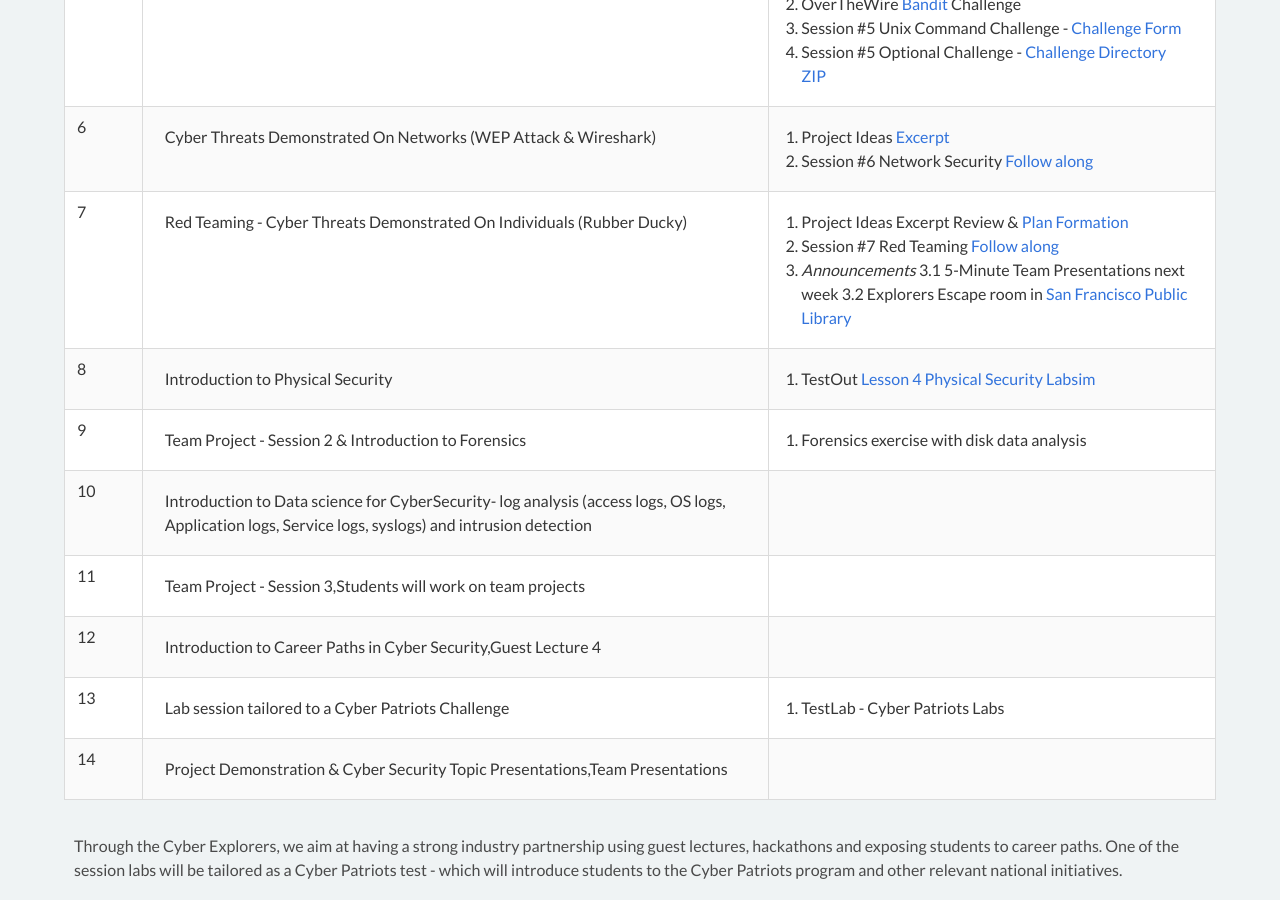
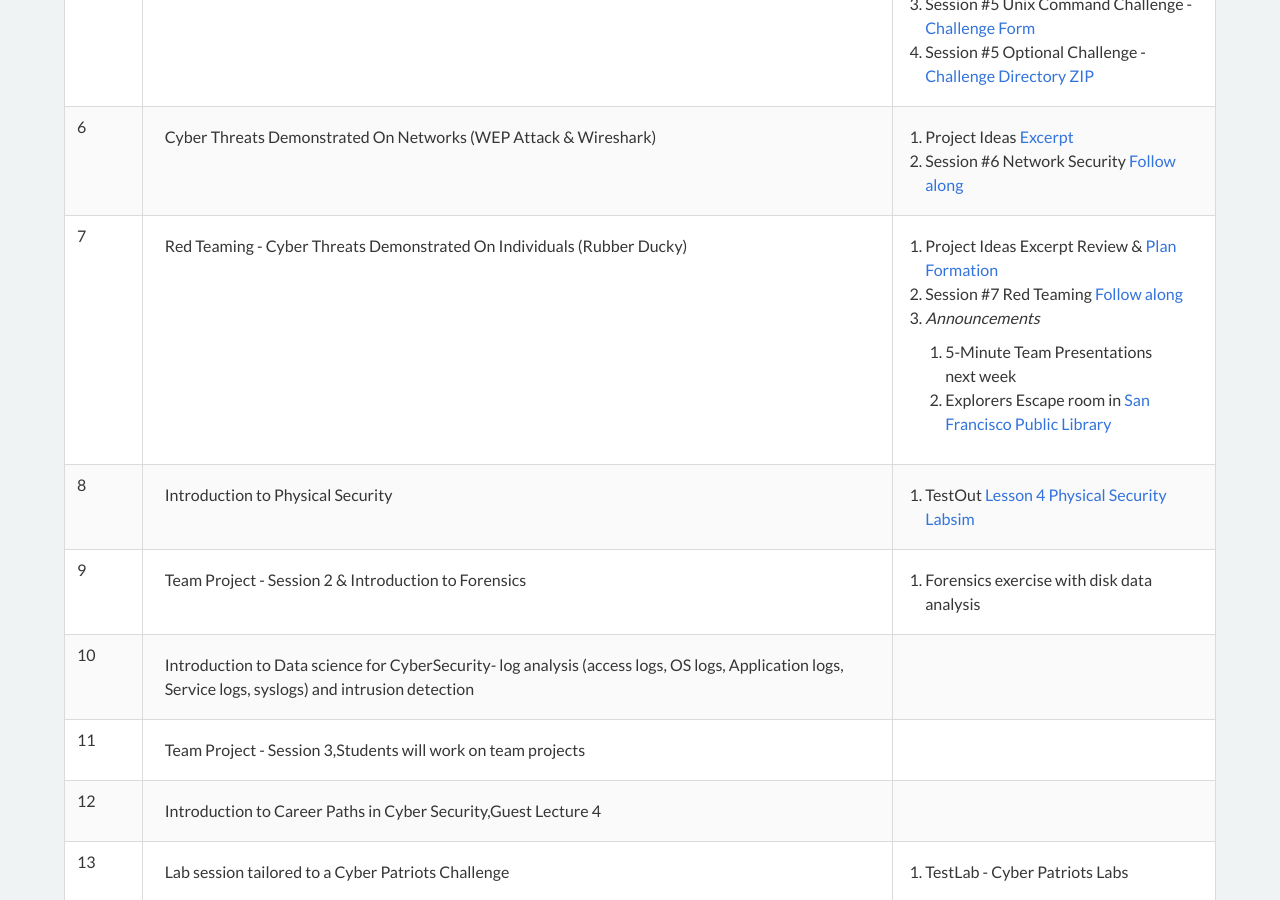
Before and after one commit to cyberdefendersprogram/www-homepage, a Jekyll site: the page built from cyberexplorers.md, in a window 1280 px wide and 900 px high, scrolled down 1041 px. Built offline with Jekyll 4.4.1, drawn with Linux system fonts in a browser that asks for light colours; nearby versions of some CDN libraries.

Commit message:
Update cyber-explorers-curriculum-program.yml

```diff
--- a/_data/cyber-explorers-curriculum-program.yml
+++ b/_data/cyber-explorers-curriculum-program.yml
@@ -36,8 +36,8 @@
     1. Project Ideas Excerpt Review & [Plan Formation](http://bit.ly/explorerplan2019)
     2. Session #7 Red Teaming [Follow along](http://bit.ly/explorersession7)
     3. *Announcements*
-        3.1 5-Minute Team Presentations next week
-        3.2 Explorers Escape room in [San Francisco Public Library](https://www.cyberdefendersprogram.com/escaperoom/)
+        1. 5-Minute Team Presentations next week
+        2. Explorers Escape room in [San Francisco Public Library](https://www.cyberdefendersprogram.com/escaperoom/)
 
 - session: 8
   desc: Introduction to Physical Security
```
